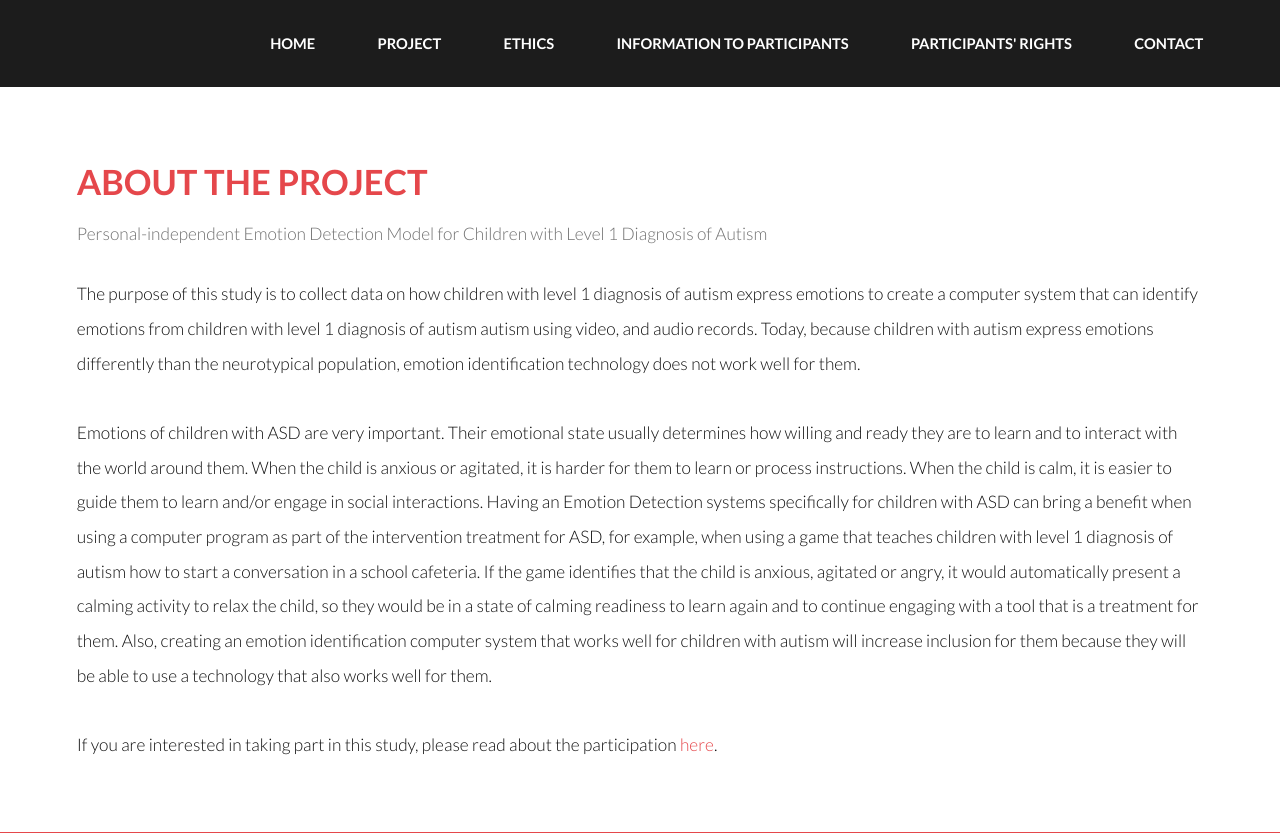
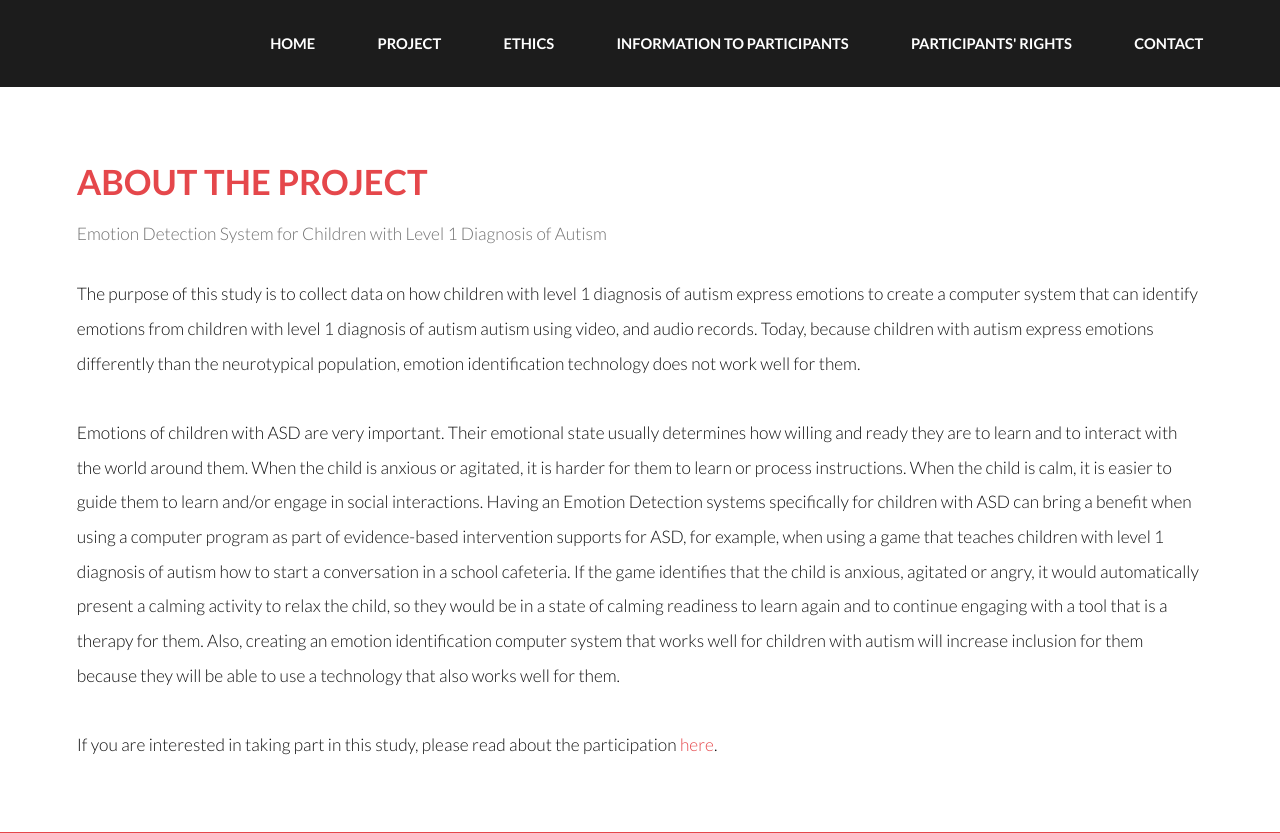
Before and after one commit to annanda/website_emotion_detection_for_children_with_asd, a Flask app: page /about_project in a window 1280 px wide. Shown: the top 833 px of the page. Run offline with Flask 2, Linux system fonts and the light colour scheme.

Commit message:
Changint the title of the research to be easier for non-technical people to understand better.

```diff
--- a/templates/documents.html
+++ b/templates/documents.html
@@ -28,7 +28,7 @@
         <h4><a href="../static/documents/consent_form.pdf">Consent form</a></h4>
         <h4><a href="../static/documents/letter_to_parents.pdf">Letter to Parents</a></h4>
         <h4><a href="../static/documents/flyer.png">Flyer</a></h4>
-
+        <small>Last updated: 5th August, 2021.</small>
     </div>
 </section>
 
--- a/templates/footer.html
+++ b/templates/footer.html
@@ -25,7 +25,7 @@
         <div class="copyright">
             &copy; Design: <a href="https://templated.co/">TEMPLATED</a>. Images: <a
                 href="https://unsplash.com/">Unsplash</a>
-            <br>Last updated: 23rd July, 2021.
+            <br>Last updated: 5th August, 2021.
         </div>
     </div>
 </section>
--- a/templates/head.html
+++ b/templates/head.html
@@ -1,5 +1,5 @@
 <head>
-    <title>Personal-independent Emotion Detection Model for Children with High-Functioning ASD</title>
+    <title>Emotion Detection System for Children with Level 1 Diagnosis of Autism</title>
     <meta charset="utf-8"/>
     <meta name="viewport" content="width=device-width, initial-scale=1, user-scalable=no"/>
     <link rel="stylesheet" href="../static/assets/css/main.css"/>
--- a/templates/project.html
+++ b/templates/project.html
@@ -16,26 +16,31 @@
     <div class="inner">
         <header class="major special">
             <h1>About the Project</h1>
-            <p>Personal-independent Emotion Detection Model for Children with Level 1 Diagnosis of Autism</p>
+            <p>Emotion Detection System for Children with Level 1 Diagnosis of Autism</p>
         </header>
         <!--        <a href="#" class="image fit"><img src="../static/images/pic11.jpg" alt=""/></a>-->
-        <p>The purpose of this study is to collect data on how children with level 1 diagnosis of autism express emotions to
-            create a computer system that can identify emotions from children with level 1 diagnosis of autism autism using video,
+        <p>The purpose of this study is to collect data on how children with level 1 diagnosis of autism express
+            emotions to
+            create a computer system that can identify emotions from children with level 1 diagnosis of autism autism
+            using video,
             and audio records. Today, because children with autism express emotions differently than the
             neurotypical population, emotion identification technology does not work well for them.</p>
         <p>Emotions of children with ASD are very important. Their emotional state usually determines how willing and
             ready they are to learn and to interact with the world around them. When the child is anxious or agitated,
             it is harder for them to learn or process instructions. When the child is calm, it is easier to guide them
             to learn and/or engage in social interactions. Having an Emotion Detection systems specifically for children
-            with ASD can bring a benefit when using a computer program as part of the intervention treatment for ASD,
-            for example, when using a game that teaches children with level 1 diagnosis of autism how to start a conversation
+            with ASD can bring a benefit when using a computer program as part of evidence-based intervention supports
+            for ASD,
+            for example, when using a game that teaches children with level 1 diagnosis of autism how to start a
+            conversation
             in a school cafeteria. If the game identifies that the child is anxious, agitated or angry, it would
             automatically present a calming activity to relax the child, so they would be in a state of calming
-            readiness to learn again and to continue engaging with a tool that is a treatment for them.
+            readiness to learn again and to continue engaging with a tool that is a therapy for them.
             Also, creating an emotion identification computer system that works well for children with autism will
             increase inclusion for them because they will be able to use a technology that also works well for them.
         </p>
-        <p>If you are interested in taking part in this study, please read about the participation <a href="/summary">here</a>.</p>
+        <p>If you are interested in taking part in this study, please read about the participation <a href="/summary">here</a>.
+        </p>
 
 
     </div>
```
Also changed, not shown: templates/index.html (+7 -7 lines).
